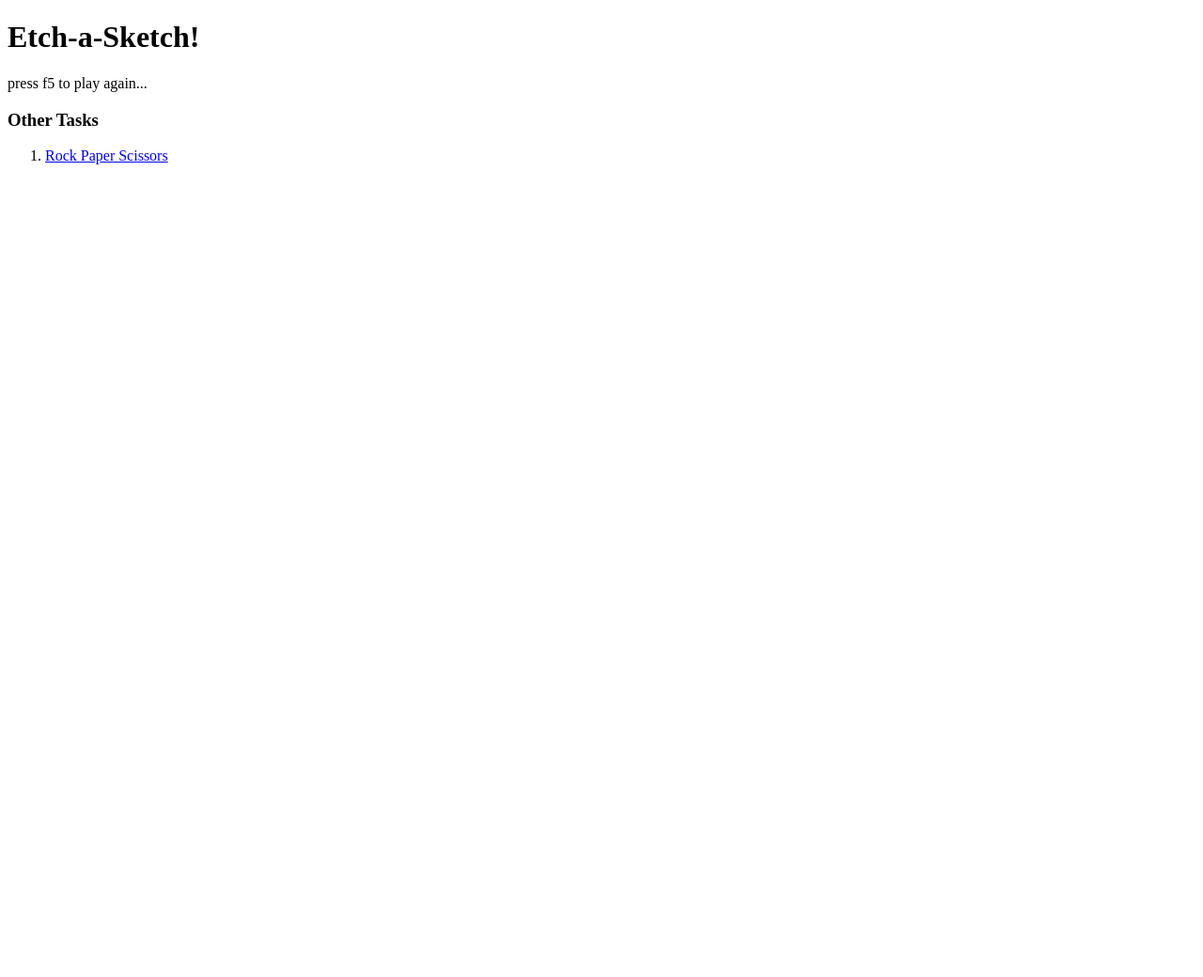
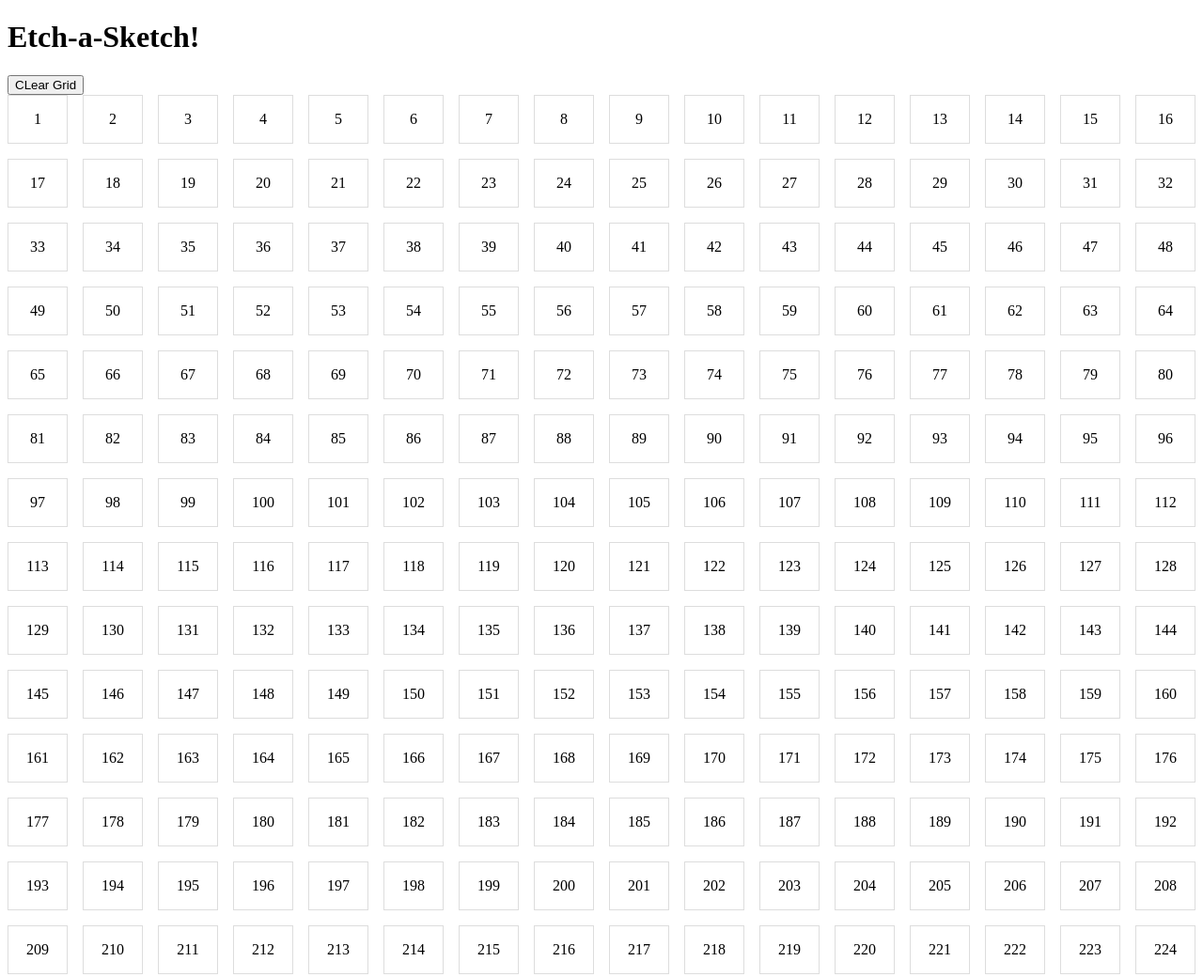
Before and after one commit to onosedeba/jsprojects, a plain HTML site: page etch_a_sketch/index.html in a window 1280 px wide. Shown: the top 1040 px of the page at 94% size. Before the commit the page ends 800 px from the top, so only its background shows below. Drawn offline with Linux system fonts and the light colour scheme.

Commit message:
update on index.html file

```diff
--- a/etch_a_sketch/index.html
+++ b/etch_a_sketch/index.html
@@ -5,16 +5,69 @@
     <meta name="viewport" content="width=device-width, initial-scale=1.0">
     <title>Js projects: Etch-a-Sketch</title>
 </head>
+<style>
+    :root {
+  --grid-cols: 1;
+  --grid-rows: 1;
+    }
+
+    #container {
+    display: grid;
+    grid-gap: 1em;
+    grid-template-rows: repeat(var(--grid-rows), 1fr);
+    grid-template-columns: repeat(var(--grid-cols), 1fr);
+    }
+
+    .grid-item {
+    padding: 1em;
+    border: 1px solid #ddd;
+    text-align: center;
+    }
+</style>
 <body>
     <h1>Etch-a-Sketch!</h1>
-    <p>
+    <button onclick="makeDiv()" >CLear Grid</button>
+    <div id="container">
+
+    </div>
         press f5 to play again...
     </p>
 
 
    <h3> Other Tasks</h3>
     <ol>
-        <li><a href="../rock_paper_scissors/index.html"> Rock Paper Scissors</a></li>
+        <li><a href="../rock_paper_scissors/index.html"> Rock Paper Scissors</a>please open your console( press f12 )</li>
     </ol>
 </body>
 </html>
+<script>
+
+    const container = document.getElementById("container");
+
+    function makeRows(rows, cols) {
+        container.style.setProperty('--grid-rows', rows);
+        container.style.setProperty('--grid-cols', cols);
+        for (c = 0; c < (rows * cols); c++) {
+            let cell = document.createElement("div");
+            cell.innerText = (c + 1);
+            container.appendChild(cell).className = "grid-item";
+        };
+    };
+
+    makeRows(16, 16);
+
+    function makeDiv(rows, cols){
+        container.innerHTML = " "
+        if(container.innerHTML == " "){
+            let rowNum = Number(prompt("Enter number of grid rows"));
+            let colNum = Number(prompt("Enter number of grid columns"));
+        }
+
+
+
+        makeRows(rowNum, colNum);
+    };
+
+
+
+</script>
```
Also changed, not shown: index.html (+2 -2 lines).
